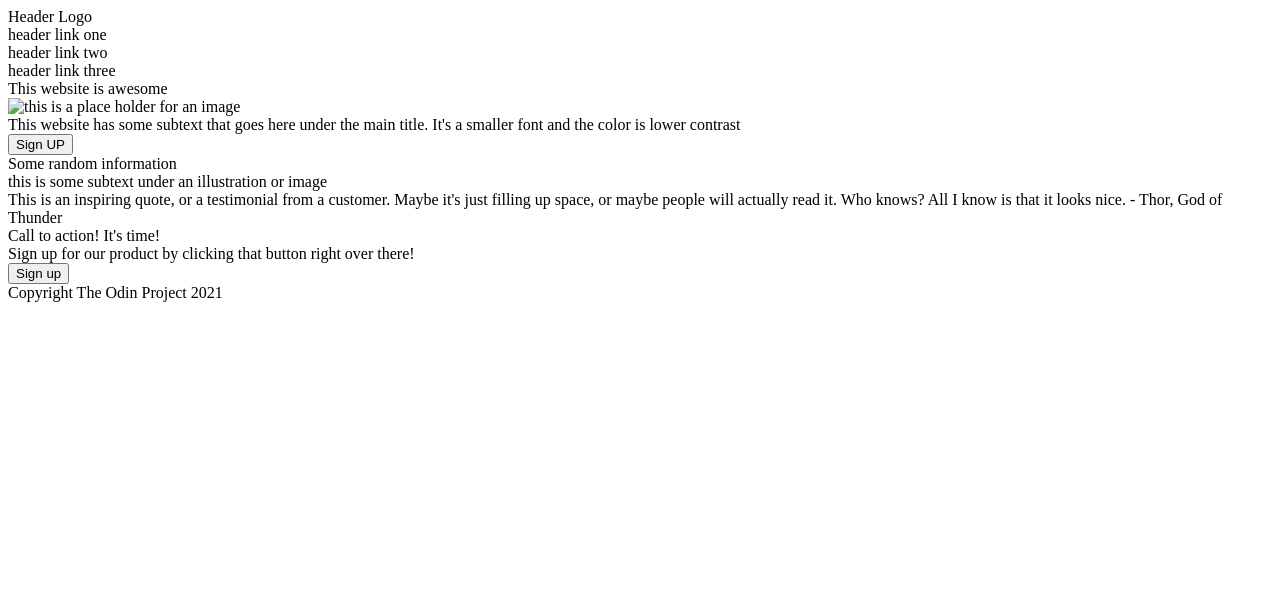
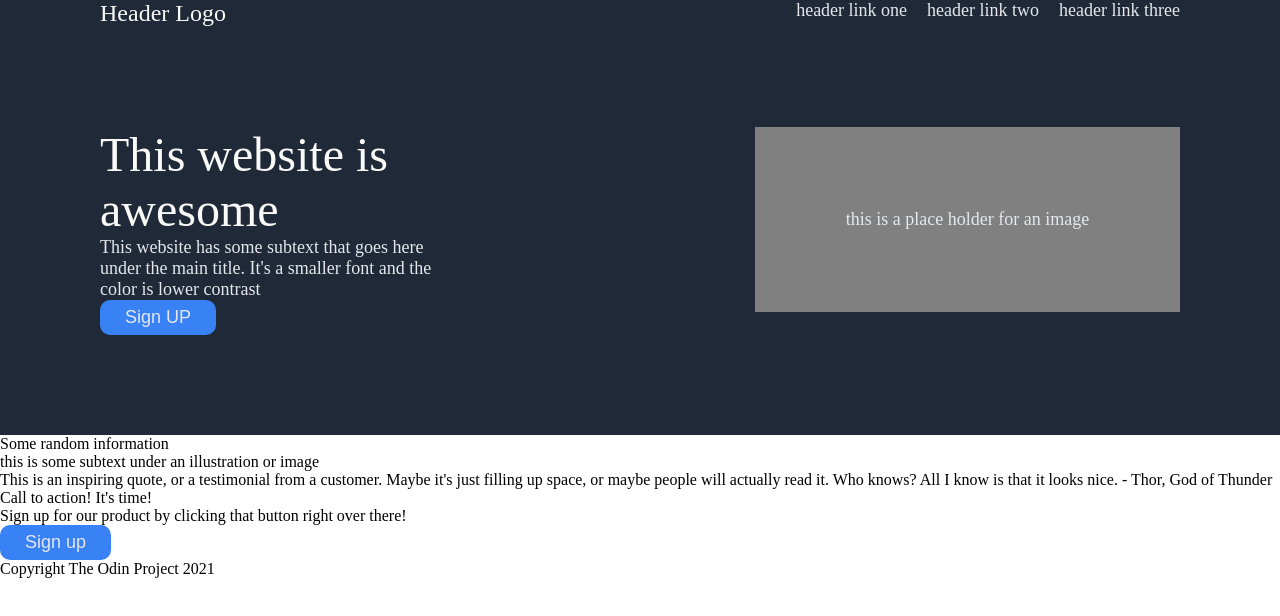
Before and after one commit to pedroxotic/landing-page, a plain HTML site: page index.html in a window 1280 px wide. Drawn offline with Linux system fonts and the light colour scheme.

Commit message:
header is done

```diff
--- a/index.html
+++ b/index.html
@@ -4,18 +4,31 @@
     <meta charset="UTF-8">
     <title>Page Title</title>
     <meta name="viewport" content="width=device-width, initial-scale=1.0">
+    <link rel="stylesheet" type="text/css" href="styles.css">
 </head>
 <body>
     <div class="header">
-        <div class="header-menu">Header Logo</div>
-        <div class="header-menu">header link one</div>
-        <div class="header-menu">header link two</div>
-        <div class="header-menu">header link three</div>
-        <div>This website is awesome</div>
-        <div><img src="" alt="this is a place holder for an image"></div>
-        <div>This website has some subtext that goes here under the main title. It's a smaller font and the color is lower contrast
+        <div class="top">
+             <div class="header-logo">Header Logo</div>
+            <div class="links">
+                <div class="header-menu">header link one</div>
+                <div class="header-menu">header link two</div>
+                <div class="header-menu">header link three</div>
+            </div>
+         </div>
+        <div class="header-bottom">
+            <div>
+                <div class="Hero-main">This website is awesome</div>
+                <div class="hero-second">This website has some subtext that goes here under the main title. It's a smaller font and the color is lower contrast
+                </div>
+                <button>Sign UP</button>
+            </div>
+
+            <div class="img"> <div class="img-c">this is a place holder for an image</div>
+                </div>
+
+
         </div>
-        <button>Sign UP</button>
     </div>
 <div class="mid-page">
 <div>Some random information</div>
@@ -43,45 +56,3 @@
 
 </body>
 </html>
-<!--
-
-#mid page
-
-                                      Some random information
-
-this is some subtext under an illustration or image
-
-# third
-
-This is an inspiring quote, or a testimonial from a customer. Maybe it's just filling up space, or maybe people will actually read it. Who knows? All I know is that it looks nice.             - Thor, God of Thunder
-
-#bottom
-
-Call to action! It's time!
-Sign up for our product by clicking that button right over there!          Sign up
-
-Copyright The Odin Project 2021
-
-pm2014 — Today at 6:49 PM
-Thank you so much. This is gonna save me a lot of time! @<Michael>
-<Michael> — Today at 6:49 PM
-:finger_gun:
-odin-bot
-BOT
- — Today at 6:50 PM
-Help
-By posting in this chatroom you agree to our rules and our community expectations.
-Add Points
-Give points to someone who has been helpful by mentioning their name
-and adding ++ :
-@username ++ or by
-giving them a star : @username :star:.
-Leaderboard
-View the points leaderboard with !leaderboard.
-
-Modify it with n= and start= i.e. !leaderboard n=25 start=30.
-Contribute to the bot
-https://github.com/TheOdinProject/odin-bot-v2
-<Michael> — Today at 6:50 PM
-^Lol I wanted to see what that would do, this was not a grab at points haha
-Edit: Thought I could delete but sadly cannot
--- a/styles.css
+++ b/styles.css
@@ -0,0 +1,60 @@
+body{
+    margin:0;
+}
+.header{
+    background-color: #1f2937;
+    margin: 0;
+
+}
+.Hero-main{
+    font-size: 48px;
+    font-weight: extra-bold;
+    color: #f9faf8;
+    width: 344px;
+}
+.header-logo{
+    font-size: 24px;
+    color:#F9FAF8;
+}
+.header-menu, .img, button, .hero-second{
+    font-size: 18px;
+    color:#E5E7EB;
+
+}
+.header-menu{
+
+    margin-left:20px ;
+
+}
+.top, .header-bottom {
+    display: flex;
+    padding-right:100px;
+    padding-left: 100px;
+    padding-bottom: 100px;
+    padding-top: 0;
+}
+.links{
+    margin-left:auto;
+    display: flex;
+}
+.hero-second{
+    width: 344px;
+}
+
+.img{
+    width: 425px;
+    height: 185px;
+    background-color:grey ;
+    margin-left: auto;
+    display: flex;
+
+}
+.img-c{ margin:auto;}
+
+button{
+    background-color: #3882f6;
+    padding: 7px 25px;
+    border: 0px;
+    border-radius: 10px;
+
+}
```
